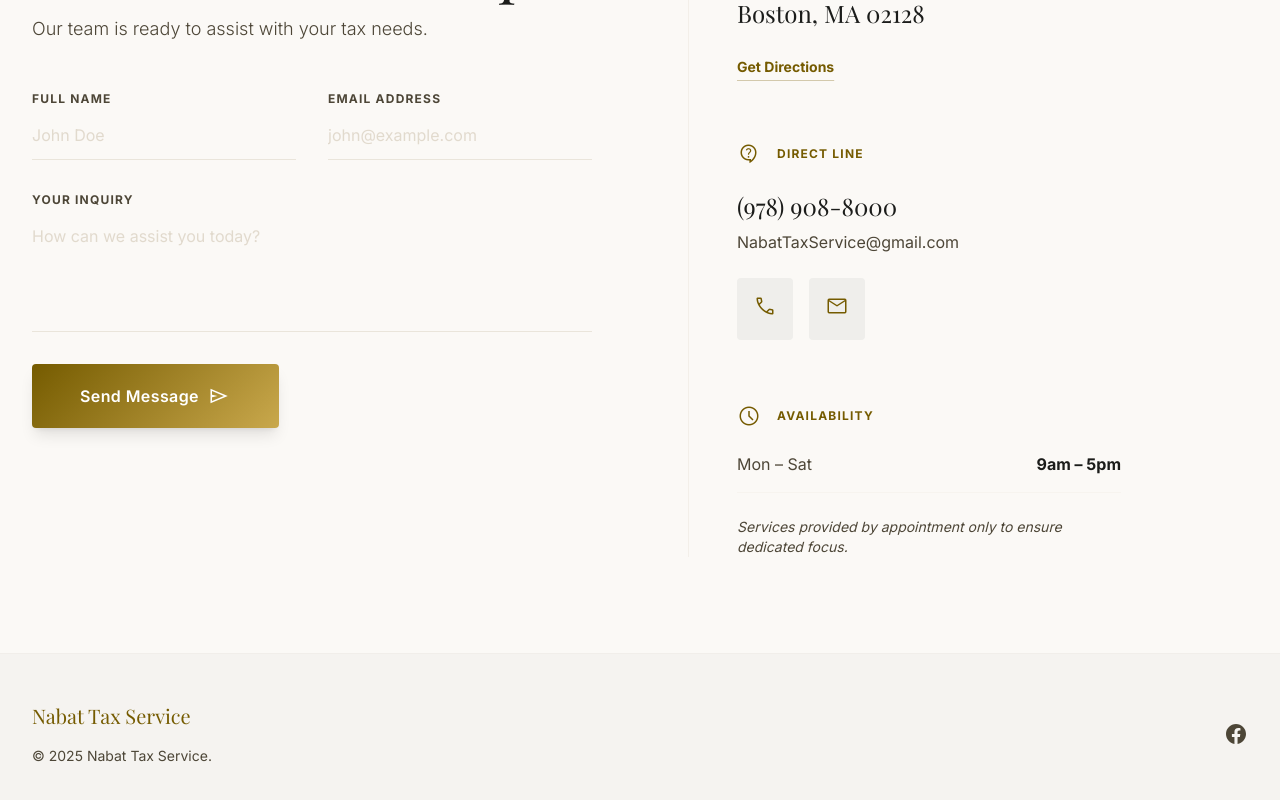
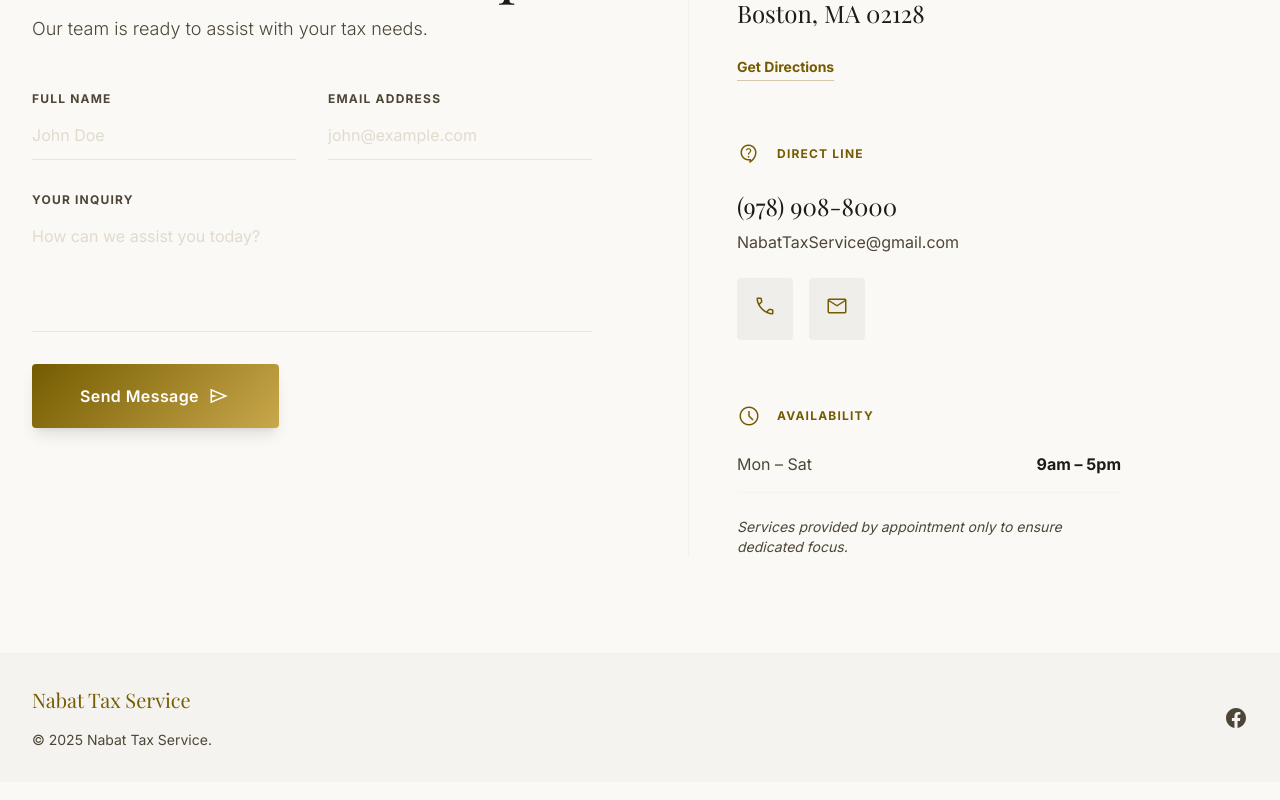
Before and after one commit to fdoalcos/nabat-tax-service, a Next.js app: page / in a window 1280 px wide. Shown: the part 3827-4627 px from the top of the page. Built offline with nearby package versions, Linux system fonts and the light colour scheme.

Commit message:
fixed: padding issue

```diff
--- a/components/Footer.tsx
+++ b/components/Footer.tsx
@@ -1,6 +1,6 @@
 export default function Footer() {
   return (
-    <footer className="bg-surface-container-low dark:bg-surface-container-low-dark w-full py-12 px-8 border-t border-outline-variant/10">
+    <footer className="bg-surface-container-low dark:bg-surface-container-low-dark w-full py-8 px-8 border-t border-outline-variant/10">
       <div className="flex flex-col md:flex-row justify-between items-center gap-8 max-w-screen-2xl mx-auto">
         <div className="space-y-4 text-center md:text-left">
           <div className="font-serif text-xl text-primary">Nabat Tax Service</div>
```
